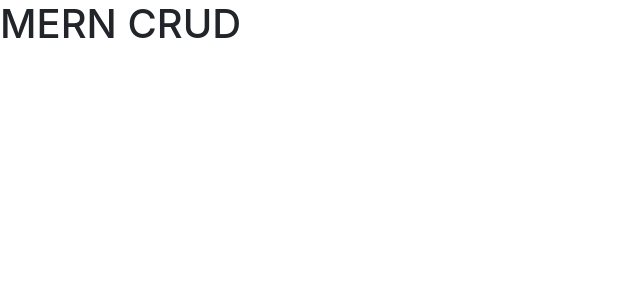
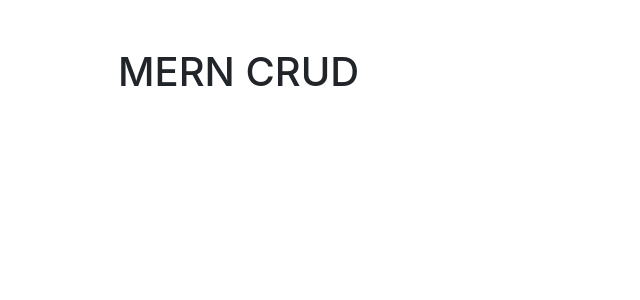
Before and after one commit to justinwilliamsrva/SummerCampApp, a React (Create React App) app in the folder closer/: page / in a window 1280 px wide. Shown: the top 300 px of the page, without its empty margins (0-640 px from the left). Built offline with nearby package versions, Linux system fonts and the light colour scheme.

Commit message:
Posting to mongodb works

```diff
--- a/closer/src/App.js
+++ b/closer/src/App.js
@@ -1,12 +1,9 @@
+import React from 'react';
 
-
-
-function App() {
-  return (
-    <div className="App">
-      <h1>MERN CRUD</h1>
+const App = () => (
+    <div className="container p-5">
+        <h1>MERN CRUD</h1>
     </div>
-  );
-}
+);
 
 export default App;
--- a/closer/src/Create.js
+++ b/closer/src/Create.js
@@ -21,7 +21,7 @@ const Create = () => {
         event.preventDefault();
         // console.table({ title, content, user });
         axios
-            .post(`${process.env.REACT_APP_API}/post`, { title, content, user })
+            .post(process.env.REACT_APP_API, { title, content, user })
             .then(response => {
                 console.log(response);
                 // empty state
@@ -30,8 +30,9 @@ const Create = () => {
                 alert(`Post titled ${response.data.title} is created`);
             })
             .catch(error => {
+                console.log(process.env.REACT_APP_API)
                 console.log(error.response);
-                alert(error.response.data.error);
+                alert("error");
             });
     };
 
--- a/closer/src/index.js
+++ b/closer/src/index.js
@@ -1,18 +1,6 @@
 import React from 'react';
 import ReactDOM from 'react-dom';
 import './index.css';
-
-import reportWebVitals from './reportWebVitals';
 import Routes from './Routes';
 
-ReactDOM.render(
-  <React.StrictMode>
-    <Routes />
-  </React.StrictMode>,
-  document.getElementById('root')
-);
-
-// If you want to start measuring performance in your app, pass a function
-// to log results (for example: reportWebVitals(console.log))
-// or send to an analytics endpoint. Learn more: https://bit.ly/CRA-vitals
-reportWebVitals();
+ReactDOM.render(<Routes />, document.getElementById('root'));
```
Also changed, not shown: closer/src/Routes.js (+4 -7 lines).
